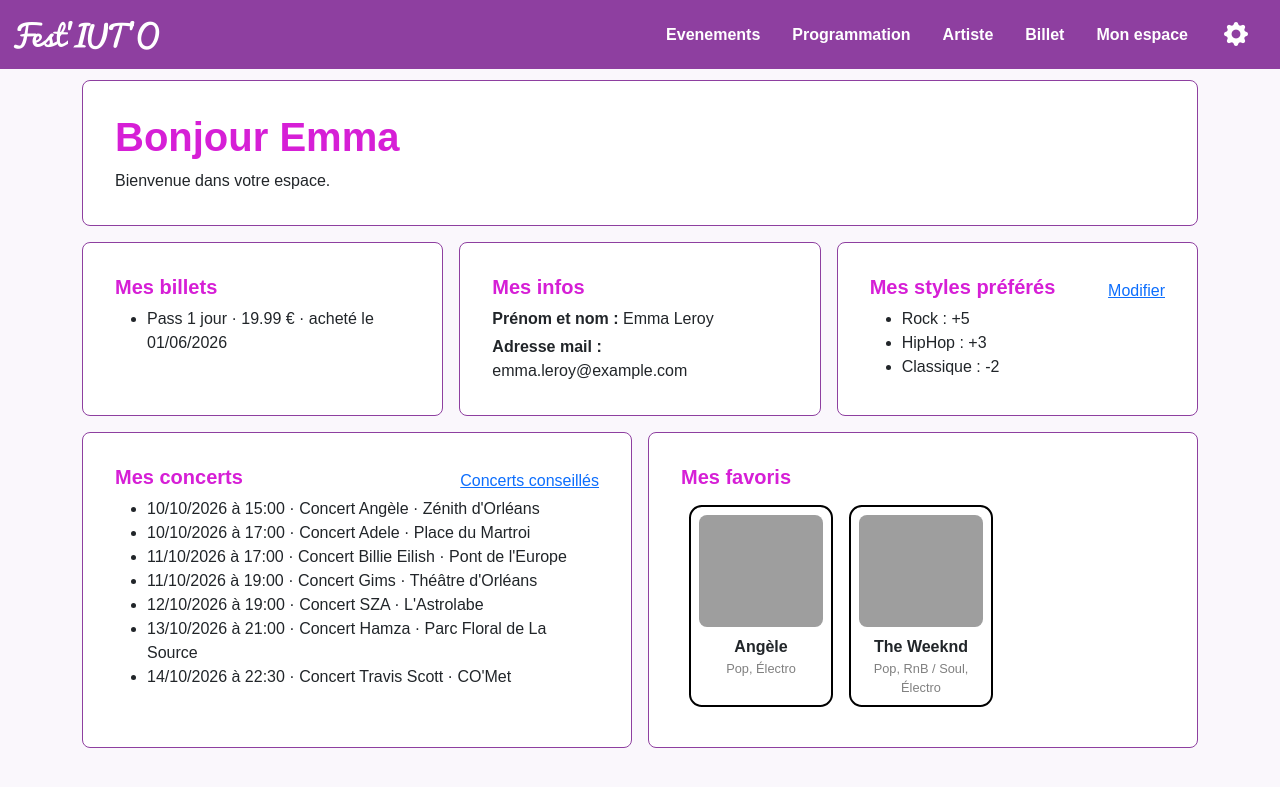
After one commit to pnhbrv/SAE_DEVALGO, a Flask app: page /mon-espace/ in a window 1280 px wide. The commit adds this page. Shown: the top 787 px of the page. Run offline with Flask 3, Linux system fonts and the light colour scheme; a user stored in the database is signed in; grey boxes are pictures that could not be loaded.

Commit message:
Ajoute la page Mon espace et les favoris

```diff
--- /dev/null
+++ b/monApp/artiste/forms.py
@@ -0,0 +1,6 @@
+from flask_wtf import FlaskForm
+
+
+class FavoriForm(FlaskForm):
+    # aucun champ : le formulaire sert seulement à vérifier le jeton CSRF du bouton « favori »
+    pass
--- a/monApp/preference/routes.py
+++ b/monApp/preference/routes.py
@@ -3,7 +3,7 @@ from flask_login import current_user, login_required
 from . import preference_bp
 from .forms import PreferencesForm
 from monApp.app import db
-from monApp.models import PreferenceStyle, StyleMusical
+from monApp.models import Acheter, Evenement, Groupe, MettreEnFavori, PreferenceStyle, PreInscrire, StyleMusical
 from monApp.recommandation import cache, concerts_conseilles, preferences_du_spectateur
 
 # notes possibles : de -5 à +5, sans 0 (pas de préférence = pas de ligne dans la table)
@@ -56,3 +56,15 @@ def mesConcertsConseilles():
     a_des_preferences = len(preferences_du_spectateur(id_spectateur)) > 0
     return render_template("mes_concerts_conseilles.html", title="Mes concerts conseillés",
                            evenements=lesEvenements, a_des_preferences=a_des_preferences)
+
+
+@preference_bp.route("/mon-espace/")
+@login_required
+def monEspace():
+    id_spectateur = current_user.id_spectateur
+    lesAchats = Acheter.query.filter_by(id_spectateur=id_spectateur).order_by(Acheter.date_achat).all()
+    lesConcerts = Evenement.query.join(PreInscrire, PreInscrire.id_evenement == Evenement.id_evenement)                                  .filter(PreInscrire.id_spectateur == id_spectateur)                                  .order_by(Evenement.date_heure_debut).all()
+    lesPreferences = PreferenceStyle.query.filter_by(id_spectateur=id_spectateur)                                           .order_by(PreferenceStyle.note.desc()).all()
+    lesFavoris = Groupe.query.join(MettreEnFavori, MettreEnFavori.id_groupe == Groupe.id_groupe)                              .filter(MettreEnFavori.id_spectateur == id_spectateur)                              .order_by(Groupe.nom_groupe).all()
+    return render_template("mon_espace.html", title="Mon espace", achats=lesAchats, concerts=lesConcerts,
+                           preferences=lesPreferences, favoris=lesFavoris)
--- /dev/null
+++ b/monApp/preference/templates/mon_espace.html
@@ -0,0 +1,90 @@
+{% extends "base.html" %}
+{% from "carte_artiste.html" import carte_artiste %}
+
+{% block main %}
+<div class="carte-festiuto mt-3 mb-3">
+    <h1 class="titre-festiuto">Bonjour {{ current_user.prenom }}</h1>
+    <p class="mb-0">Bienvenue dans votre espace.</p>
+</div>
+
+{# h-100 : les blocs d'une même ligne ont la même hauteur, sans zone vide #}
+<div class="row g-3">
+    <div class="col-md-4">
+        <section class="carte-festiuto h-100 m-0">
+            <h2 class="h5 titre-festiuto">Mes billets</h2>
+            {% if achats|length == 0 %}
+            <p>Vous n'avez pas encore de billet.</p>
+            {% endif %}
+            <ul class="mb-0">
+                {% for unAchat in achats %}
+                <li>
+                    {{ unAchat.type_billet.libelle }} &middot; {{ unAchat.type_billet.prix }} &euro;
+                    &middot; acheté le {{ unAchat.date_achat.strftime('%d/%m/%Y') }}
+                </li>
+                {% endfor %}
+            </ul>
+        </section>
+    </div>
+
+    <div class="col-md-4">
+        <section class="carte-festiuto h-100 m-0">
+            <h2 class="h5 titre-festiuto">Mes infos</h2>
+            <p class="mb-1"><strong>Prénom et nom :</strong> {{ current_user.prenom }} {{ current_user.nom }}</p>
+            <p class="mb-0"><strong>Adresse mail :</strong> {{ current_user.email }}</p>
+        </section>
+    </div>
+
+    <div class="col-md-4">
+        <section class="carte-festiuto h-100 m-0">
+            <div class="d-flex justify-content-between align-items-center">
+                <h2 class="h5 titre-festiuto">Mes styles préférés</h2>
+                <a href="{{ url_for('preference.mesStyles') }}">Modifier</a>
+            </div>
+            {% if preferences|length == 0 %}
+            <p>Vous n'avez pas encore noté de style.</p>
+            {% endif %}
+            <ul class="mb-0">
+                {% for unePreference in preferences %}
+                <li>{{ unePreference.style.libelle_style }} : {% if unePreference.note > 0 %}+{% endif %}{{ unePreference.note }}</li>
+                {% endfor %}
+            </ul>
+        </section>
+    </div>
+</div>
+
+<div class="row g-3 mt-0 mb-4">
+    <div class="col-md-6">
+        <section class="carte-festiuto h-100 m-0">
+            <div class="d-flex justify-content-between align-items-center">
+                <h2 class="h5 titre-festiuto">Mes concerts</h2>
+                <a href="{{ url_for('preference.mesConcertsConseilles') }}">Concerts conseillés</a>
+            </div>
+            {% if concerts|length == 0 %}
+            <p>Vous n'êtes pré-inscrit à aucun concert.</p>
+            {% endif %}
+            <ul class="mb-0">
+                {% for unEvenement in concerts %}
+                <li>
+                    {{ unEvenement.date_heure_debut.strftime('%d/%m/%Y à %H:%M') }} &middot; {{ unEvenement.titre }}
+                    &middot; {{ unEvenement.lieu.nom_lieu }}
+                </li>
+                {% endfor %}
+            </ul>
+        </section>
+    </div>
+
+    <div class="col-md-6">
+        <section class="carte-festiuto h-100 m-0">
+            <h2 class="h5 titre-festiuto">Mes favoris</h2>
+            {% if favoris|length == 0 %}
+            <p>Vous n'avez pas encore de groupe favori. Ajoutez-en depuis la fiche d'un groupe.</p>
+            {% endif %}
+            <div class="liste-artistes">
+                {% for unGroupe in favoris %}
+                {{ carte_artiste(unGroupe) }}
+                {% endfor %}
+            </div>
+        </section>
+    </div>
+</div>
+{% endblock %}
--- a/monApp/templates/base.html
+++ b/monApp/templates/base.html
@@ -18,7 +18,7 @@
                     <li class="nav-item"><a class="nav-link" href="#">Programmation</a></li>
                     <li class="nav-item"><a class="nav-link" href="{{ url_for('artiste.getArtistes') }}">Artiste</a></li>
                     <li class="nav-item"><a class="nav-link" href="#">Billet</a></li>
-                    <li class="nav-item"><a class="nav-link" href="#">Mon espace</a></li>
+                    <li class="nav-item"><a class="nav-link" href="{{ url_for('preference.monEspace') }}">Mon espace</a></li>
                     <li class="nav-item dropdown">
                         <a class="nav-link nav-reglages" href="#" role="button" data-bs-toggle="dropdown"
                            aria-expanded="false" aria-label="Paramètres">
```
Also changed, not shown: monApp/artiste/routes.py (+32 -4 lines), monApp/artiste/templates/artiste_fiche.html (+10 -0 lines), tests/functional/test_route_mon_espace.py (added, +106 -0 lines).
